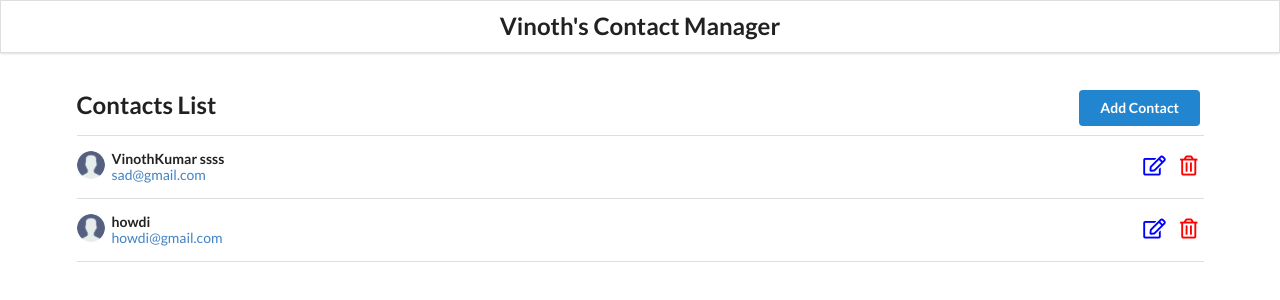
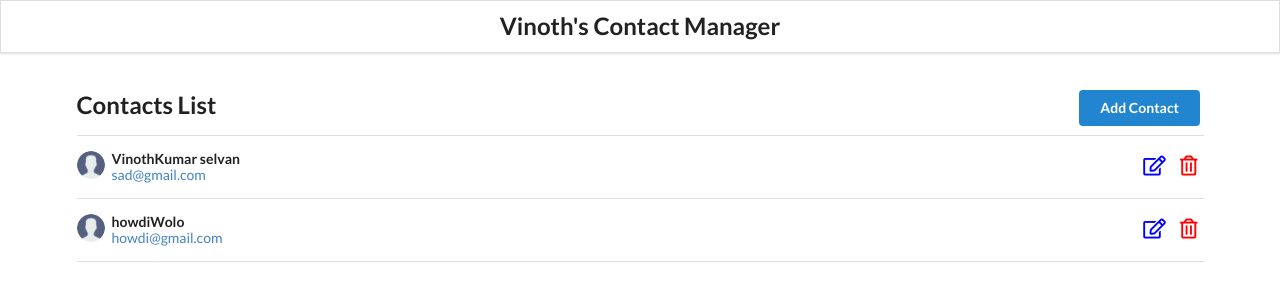
Before and after one commit to Vinoth6194/react_json_crud, a React (Create React App) app: page / in a window 1280 px wide. Shown: the top 300 px of the page. Built offline with nearby package versions, Linux system fonts and the light colour scheme; data requests are answered from the project's data file.

Commit message:
update imllemented

```diff
--- a/src/components/App.js
+++ b/src/components/App.js
@@ -41,6 +41,12 @@ function App() {
   const updateContactHandler = async contact => {
     const response = await api.put(`/contacts/${contact.id}`, contact);
     const { id, name, email } = response.data;
+    //*checks ehther the id in the array is same as that of the one trying to update? new data from response: old date in the array
+    setContacts(
+      contacts.map(contact => {
+        return contact.id === id ? { ...response.data } : contact;
+      })
+    );
   };
 
   //*Delete functionality
--- a/src/server-api/db.json
+++ b/src/server-api/db.json
@@ -2,12 +2,12 @@
   "contacts": [
     {
       "id": "8a9d4a7c-9fcb-4039-94f2-bb977f460bc8",
-      "name": "VinothKumar ssss",
+      "name": "VinothKumar selvan",
       "email": "sad@gmail.com"
     },
     {
       "id": "208b2a28-5ea9-4e5f-ad07-04cfa7388c63",
-      "name": "howdi",
+      "name": "howdiWolo",
       "email": "howdi@gmail.com"
     }
   ]
```
